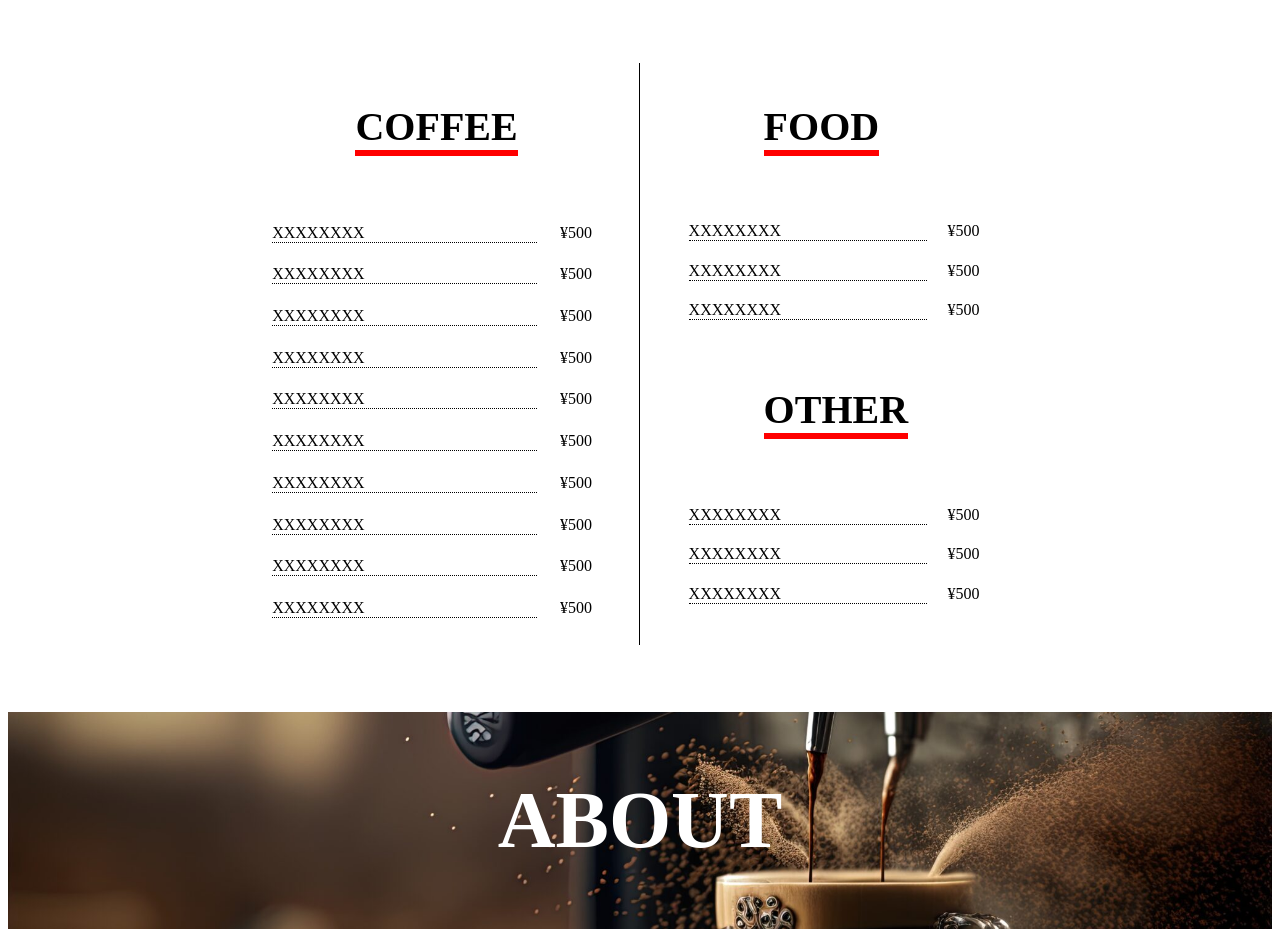
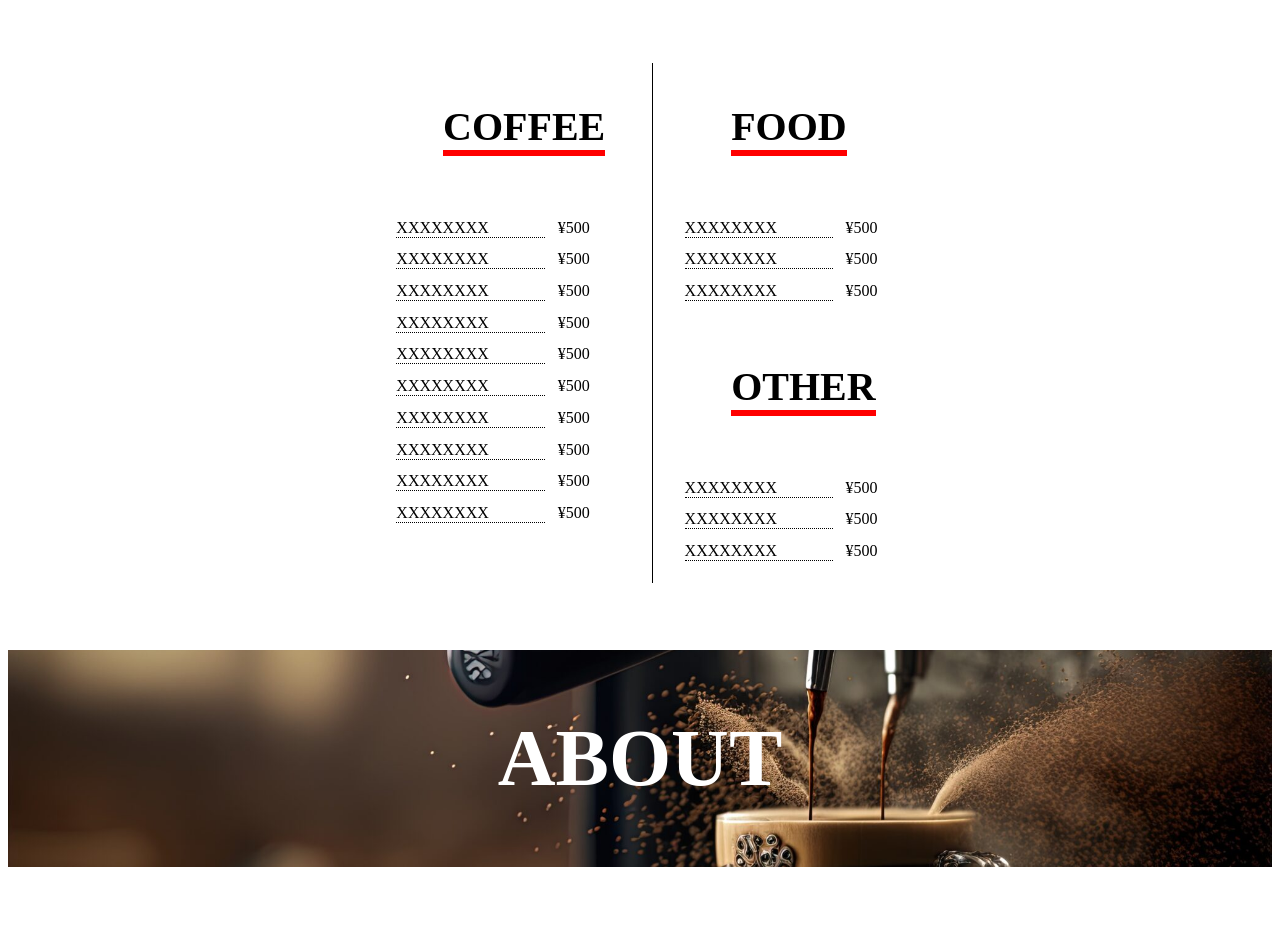
Before and after one commit to massy0903/coffee, a plain HTML site: page index.html in a window 1280 px wide. Shown: the part 1247-2179 px from the top of the page. Drawn offline with Linux system fonts and the light colour scheme.

Commit message:
Add files via upload

```diff
--- a/style.css
+++ b/style.css
@@ -31,6 +31,7 @@ h3{
     font-size: 40px;
     border-bottom: solid 6px red;
     display: inline-block;
+    margin-right: 50px;
 }
 
 dl{
@@ -50,7 +51,8 @@ dd{
 
 #div1{
     display: flex;
-    margin: 0 20%;
+    margin: 0 auto;
+    width: 500px;
 }
 
 #div1 h3{
@@ -59,7 +61,8 @@ dd{
 
 #div2-1{
     border-right: solid 1px black;
-    width: 100%;
+    width: 90%;
+    padding-right: 50px;
 }
 
 #div2-2{
@@ -96,7 +99,7 @@ footer{
 
 
 #parallax1{
-    background-image: url("https://github.com/massy0903/coffee/blob/main/coffee%20beans.jpg");
+    background-image: url("coffee beans.jpg");
     background-attachment: fixed;
     background-position: center;
     background-size: cover;
```
